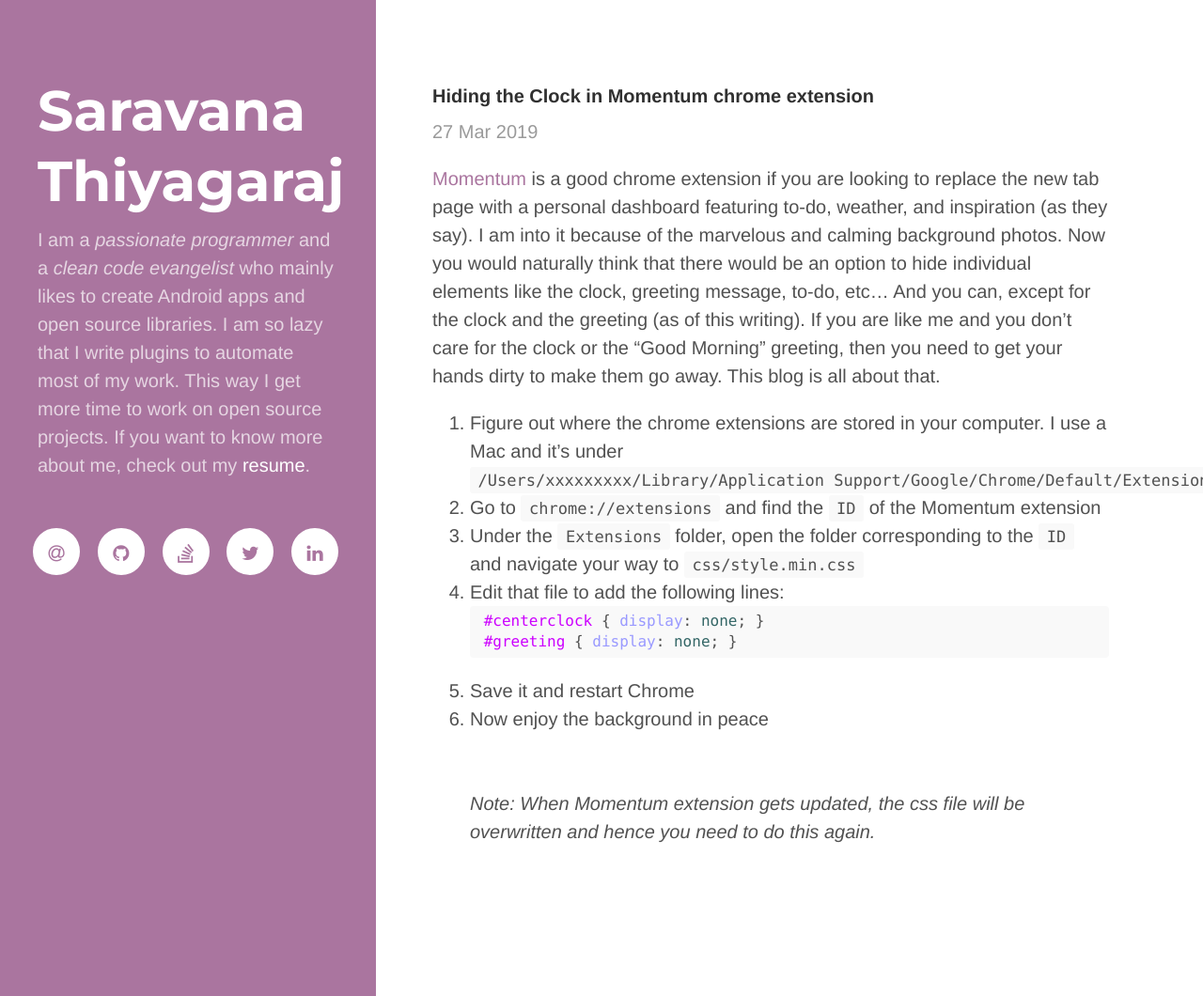
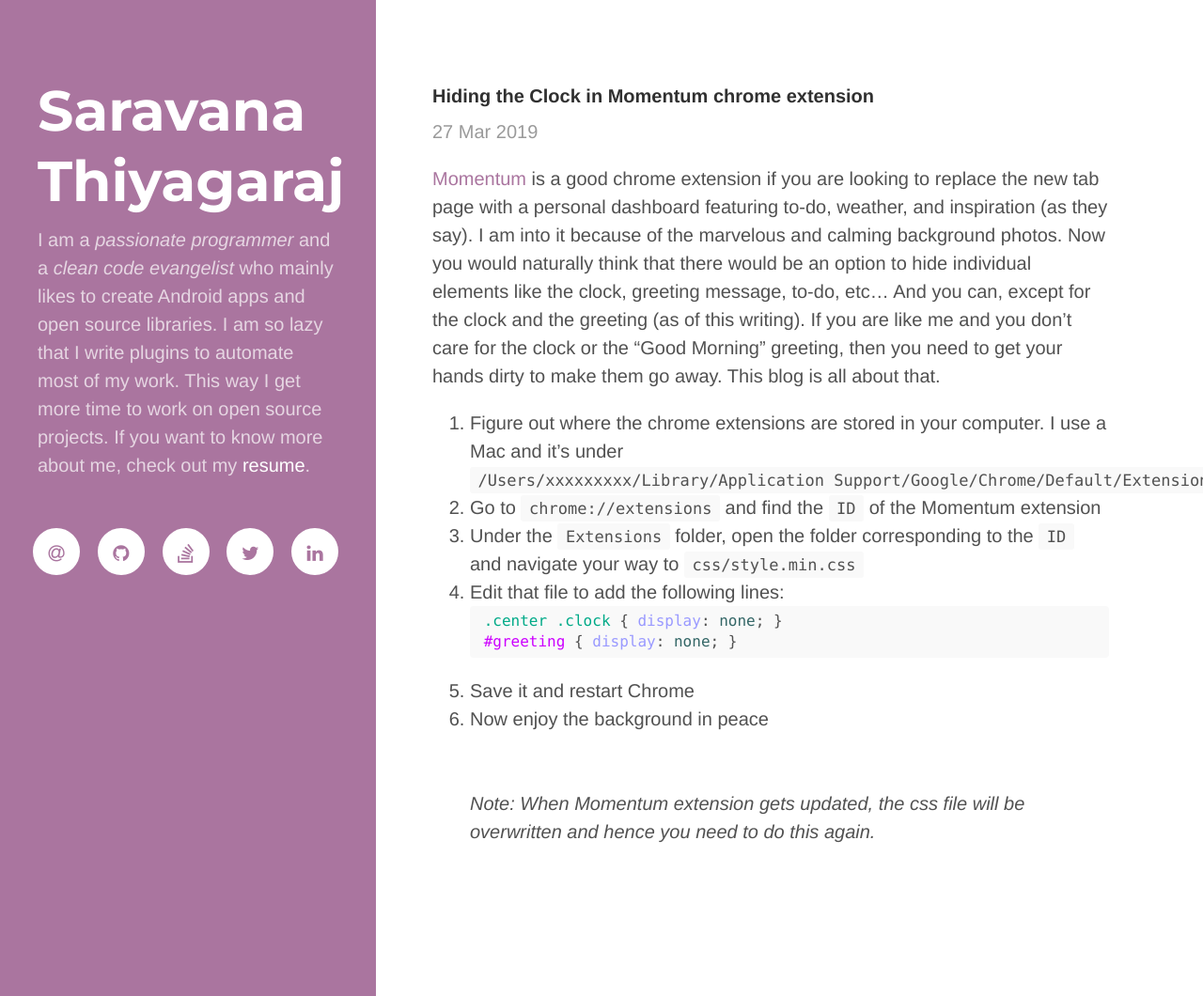
Before and after one commit to thsaravana/thsaravana.github.io, a Jekyll site: the page built from _posts/2019-03-27-chrome-extension-modifying momentum extension.md, in a window 1280 px wide and 1060 px high. Shown: the whole window at 94% size. Built offline with Jekyll 4.4.1, drawn with Linux system fonts in a browser that asks for light colours; nearby versions of some CDN libraries.

Commit message:
Blog 5 - errata using class instead of ID

````diff
--- a/_posts/2019-03-27-chrome-extension-modifying momentum extension.md
+++ b/_posts/2019-03-27-chrome-extension-modifying momentum extension.md
@@ -16,7 +16,7 @@
 3. Under the `Extensions` folder, open the folder corresponding to the `ID` and navigate your way to `css/style.min.css`
 4. Edit that file to add the following lines:
     ```css
-    #centerclock { display: none; }
+    .center .clock { display: none; }
     #greeting { display: none; }
     ```
 5. Save it and restart Chrome
````
